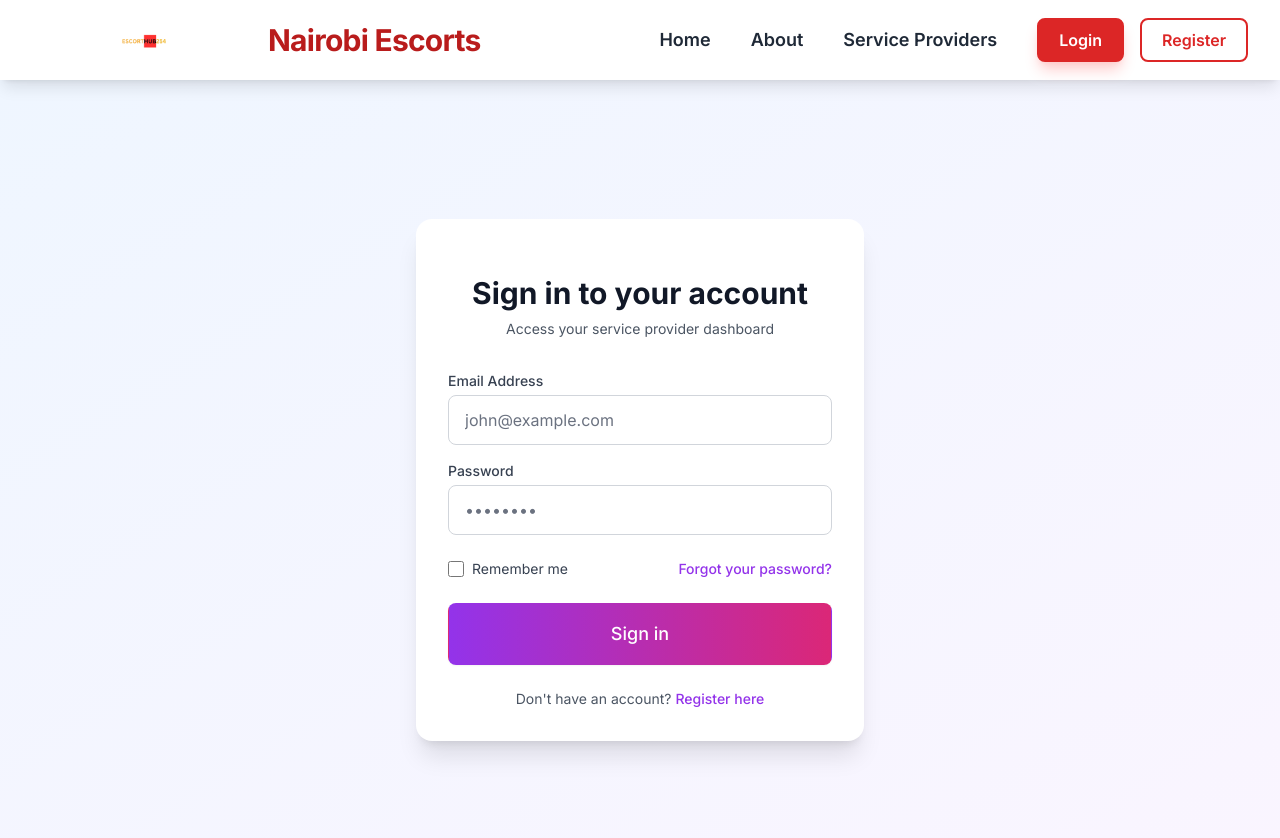
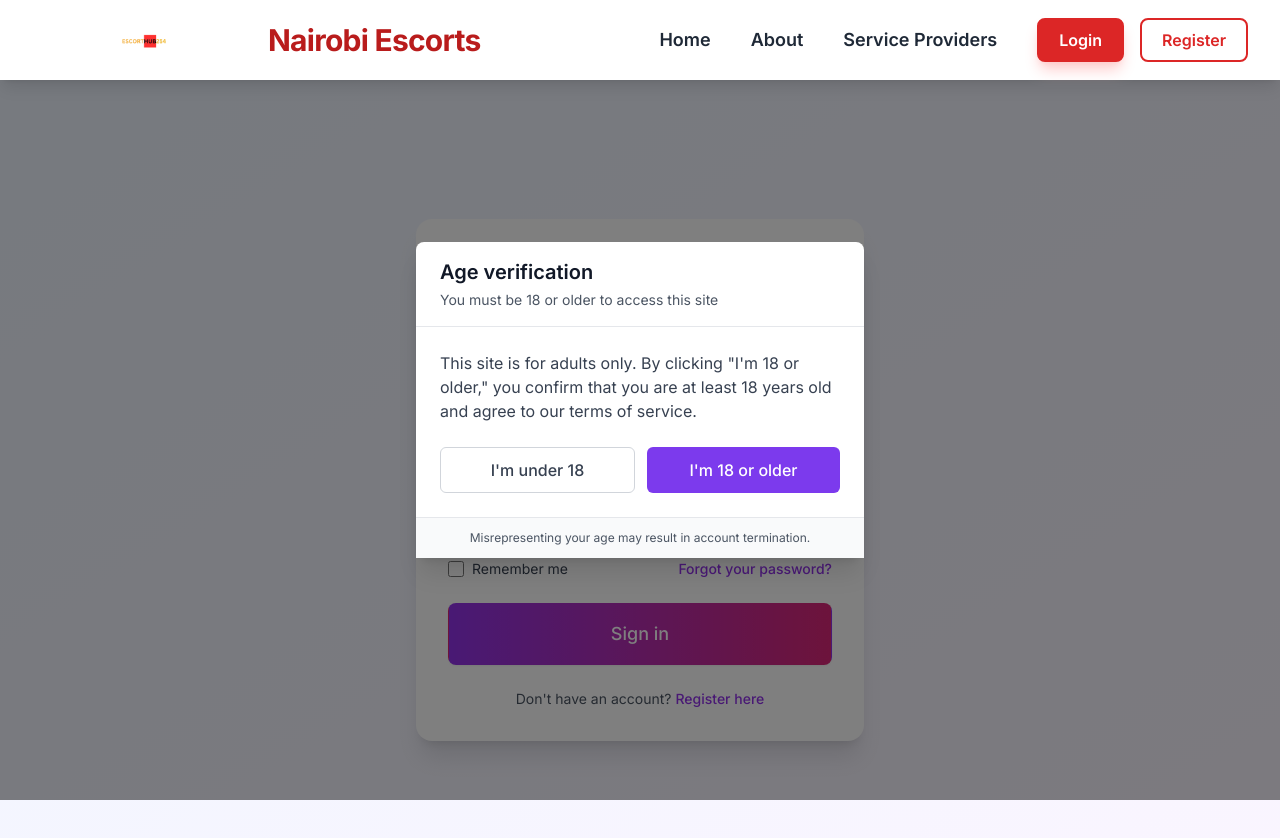
Before and after one commit to kahiga254/escort, a Next.js app in the folder escort-frontend/: page /login in a window 1280 px wide. Shown: the top 838 px of the page. Built offline with nearby package versions, Linux system fonts and the light colour scheme.

Commit message:
Add age verification modal

```diff
--- /dev/null
+++ b/escort-frontend/src/app/components/AgeVerificationModal.tsx
@@ -0,0 +1,62 @@
+'use client';
+
+import { useEffect, useState } from 'react';
+
+export default function AgeVerificationModal() {
+  const [isVisible, setIsVisible] = useState(false);
+  const [hasVerified, setHasVerified] = useState(false);
+
+  useEffect(() => {
+    const verified = sessionStorage.getItem('ageVerified');
+    if (verified) {
+      setHasVerified(true);
+      return;
+    }
+
+    const timer = setTimeout(() => {
+      setIsVisible(true);
+    }, 4000);
+
+    return () => clearTimeout(timer);
+  }, []);
+
+  const handleConfirm = (isOver18: boolean) => {
+    if (isOver18) {
+      sessionStorage.setItem('ageVerified', 'true');
+      setIsVisible(false);
+      setHasVerified(true);
+    } else {
+      window.location.href = '/not-eligible';
+    }
+  };
+
+  if (hasVerified || !isVisible) return null;
+
+  return (
+    <>
+      <div className="fixed inset-0 z-40 bg-black/50" />
+      <div className="fixed inset-0 z-50 flex items-center justify-center p-4">
+        <div className="w-full max-w-md rounded-lg bg-white shadow-xl">
+          <div className="border-b border-gray-200 px-6 py-4">
+            <h2 className="text-xl font-semibold text-gray-900">Age verification</h2>
+            <p className="mt-1 text-sm text-gray-600">You must be 18 or older to access this site</p>
+          </div>
+          <div className="px-6 py-6">
+            <p className="mb-6 text-gray-700">This site is for adults only. By clicking "I'm 18 or older," you confirm that you are at least 18 years old and agree to our terms of service.</p>
+            <div className="flex gap-3">
+              <button onClick={() => handleConfirm(false)} className="flex-1 rounded-md border border-gray-300 bg-white px-4 py-2.5 font-medium text-gray-700 transition-colors hover:bg-gray-50 active:scale-95">
+                I'm under 18
+              </button>
+              <button onClick={() => handleConfirm(true)} className="flex-1 rounded-md bg-violet-600 px-4 py-2.5 font-medium text-white transition-colors hover:bg-violet-700 active:scale-95">
+                I'm 18 or older
+              </button>
+            </div>
+          </div>
+          <div className="border-t border-gray-200 bg-gray-50 px-6 py-3 text-center text-xs text-gray-600">
+            <p>Misrepresenting your age may result in account termination.</p>
+          </div>
+        </div>
+      </div>
+    </>
+  );
+}
--- a/escort-frontend/src/app/components/Navbar.tsx
+++ b/escort-frontend/src/app/components/Navbar.tsx
@@ -80,14 +80,14 @@ export default function Navbar() {
           {/* ✅ FIX: Logo scales down on mobile — was fixed w-48 causing overflow */}
           <div className="flex items-center flex-shrink-0">
             <Link href="/" className="flex items-center group">
-              <div className="relative w-28 h-10 sm:w-40 sm:h-14 md:w-48 md:h-16 lg:w-56 lg:h-20 transition-all duration-300 group-hover:scale-105">
+              <div className="relative w-208 h-200 sm:w-40 sm:h-14 md:w-48 md:h-16 lg:w-56 lg:h-20 transition-all duration-300 group-hover:scale-105">
                 <Image
                   src="/Logo.png"
                   alt="Nairobi Escorts Logo"
                   fill
                   className="object-contain"
                   priority
-                  sizes="(max-width: 640px) 112px, (max-width: 768px) 160px, (max-width: 1024px) 192px, 224px"
+                  sizes="(max-width: 700px) 200px, (max-width: 768px) 200px, (max-width: 1024px) 200px, 224px"
                 />
               </div>
               <span className="ml-3 text-xl md:text-2xl lg:text-3xl font-bold text-red-700 hidden lg:inline tracking-tight">
--- a/escort-frontend/src/app/layout.tsx
+++ b/escort-frontend/src/app/layout.tsx
@@ -1,7 +1,8 @@
 import type { Metadata } from "next";
 import { Inter } from 'next/font/google';
 import Navbar from "./components/Navbar";
-import "./globals.css";
+import AgeVerificationModal from "./components/AgeVerificationModal";
+import "./global.css";
 
 const inter = Inter({
   subsets: ['latin'],
@@ -31,7 +32,6 @@ export default function RootLayout({
   return (
     <html lang="en">
       <head>
-        {/* ✅ CRITICAL FIX: Viewport meta tag for mobile responsiveness */}
         <meta name="viewport" content="width=device-width, initial-scale=1.0, maximum-scale=1.0" />
         <link rel="icon" href="/favicon.ico" sizes="any" />
         <link rel="icon" href="/favicon.svg" type="image/svg+xml" />
@@ -41,8 +41,8 @@ export default function RootLayout({
       </head>
       <body className={`${inter.className} overflow-x-hidden`}>
         <Navbar />
-        {/* ✅ FIX: Prevent horizontal overflow on all pages */}
         <main className="w-full overflow-x-hidden">{children}</main>
+        <AgeVerificationModal />
       </body>
     </html>
   );
```
Also changed, not shown: escort-frontend/src/app/global.css (renamed from escort-frontend/src/app/globals.css).
